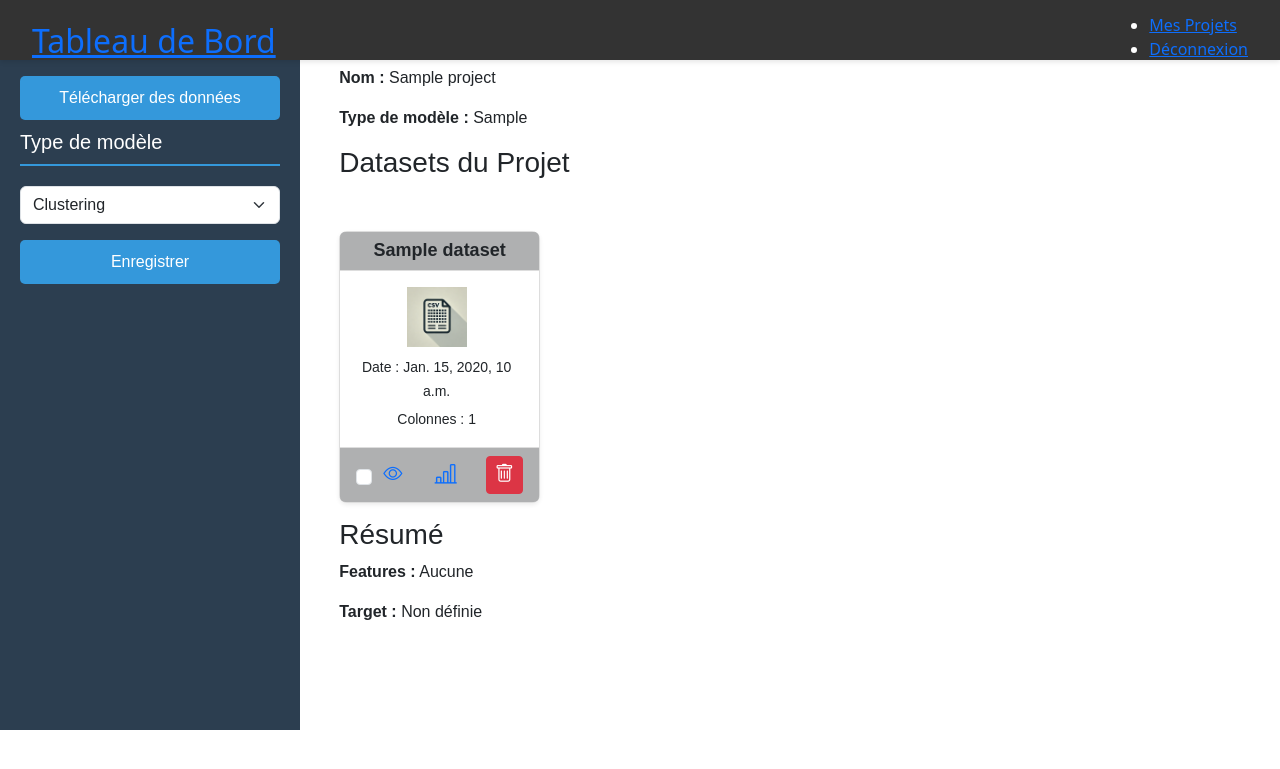
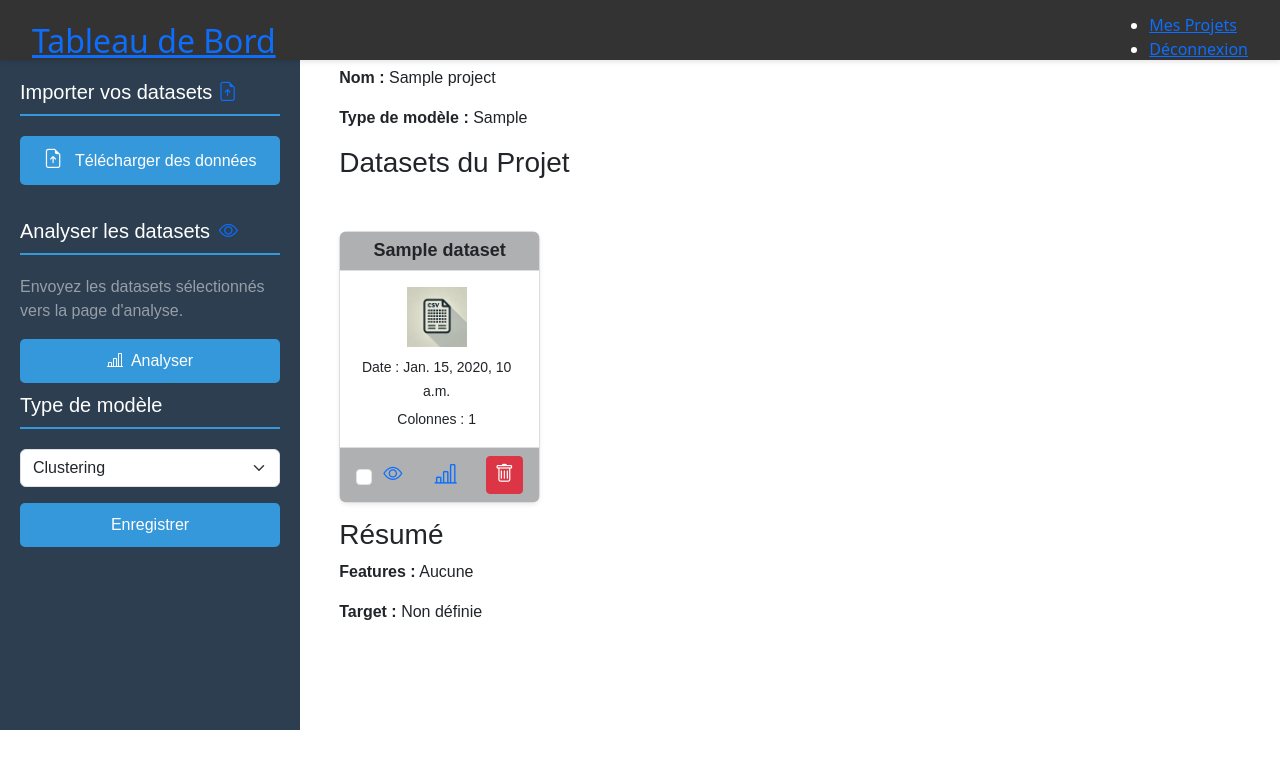
Before and after one commit to JonathDev/CortexLab, a Django app: template CortexLab/dashboard/templates/dashboard/view_project.html in a window 1280 px wide. Shown: the top 769 px of the page. Run offline with Django 5.2, Linux system fonts and the light colour scheme; the template is opened without the code that fills it: most values are stand-ins (such as "Sample title", 1, 10 or a date in 2020).

Commit message:
udapte css

```diff
--- a/CortexLab/dashboard/templates/dashboard/view_project.html
+++ b/CortexLab/dashboard/templates/dashboard/view_project.html
@@ -11,8 +11,10 @@
     <div class="sidebar">
         <h3>Actions</h3>
         <!-- Bouton qui ouvre la modal -->
-        <button type="button" class="btn btn-primary" data-bs-toggle="modal" data-bs-target="#uploadModal">
+        <h3 class="mt-4">Importer vos datasets <i class="bi bi-file-earmark-arrow-up text-primary" style="font-size: 1.2rem;"></i></h3>
+        <button type="button" class="btn btn-primary" data-bs-toggle="modal" data-bs-target="#uploadModal"><i class="bi bi-file-earmark-arrow-up me-2" style="font-size: 1.2rem;"></i>
             Télécharger des données
+
         </button>
 
         <!--Fenêtre de la modal -->
@@ -46,6 +48,13 @@
                 </div>
             </div>
         </div>
+
+        <!-- Section pour Analyser les datasets -->
+    <h3 class="mt-4">Analyser les datasets <i class="bi bi-eye text-primary" title="Sélectionner pour analyse"></i> </h3>
+    <p class="text-white-50">Envoyez les datasets sélectionnés vers la page d'analyse.</p>
+    <a href="" class="btn btn-success w-100">
+        <i class="bi bi-bar-chart-line me-2"></i>Analyser
+    </a>
 
 
         <h3>Type de modèle</h3>
```
Also changed, not shown: CortexLab/db.sqlite3.
